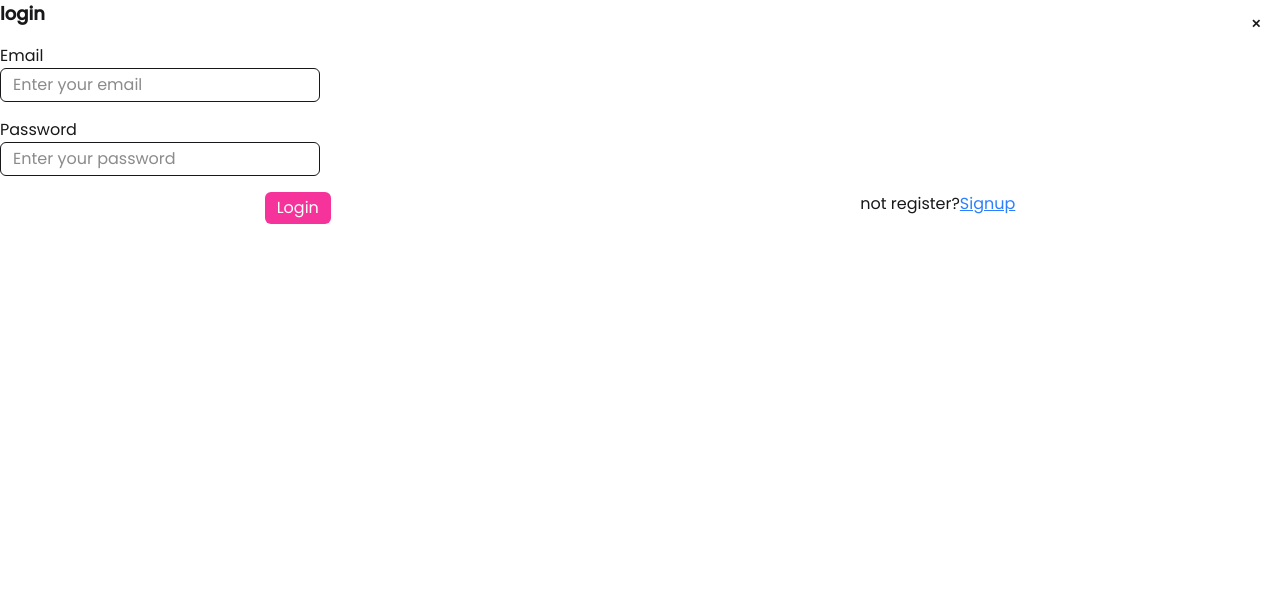
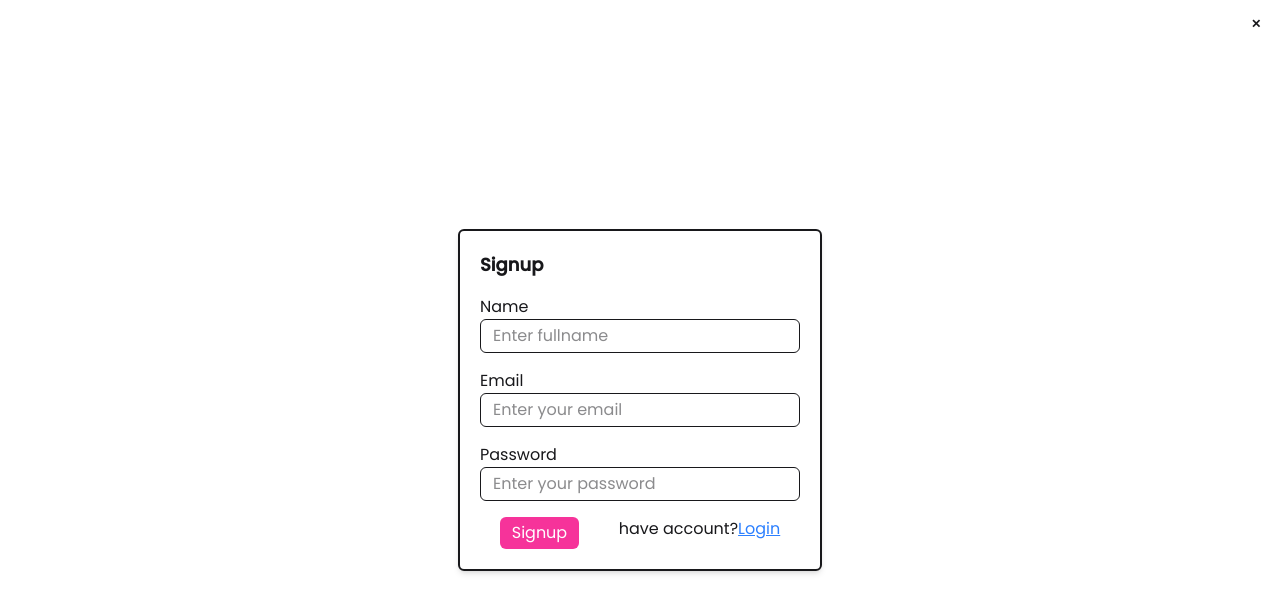
Before and after one commit to KrishnaBir/bookstore, a React app in the folder frontend/: page /signup in a window 1280 px wide. Shown: the top 612 px of the page. Built offline with nearby package versions, Linux system fonts and the light colour scheme; the HTML template or start-up script is replaced by a standard one.

Commit message:
signup layout

```diff
--- a/frontend/src/components/Signup.jsx
+++ b/frontend/src/components/Signup.jsx
@@ -4,14 +4,23 @@ import { Link } from 'react-router-dom'
 function Signup() {
   return (
     <>
-      <div>
-        <div id="my_modal_3" className="">
+      <div className='flex h-screen items-center justify-around'>
+        <div id="my_modal_3" className="border-[2px] rounded-md p-5 shadow-md">
           <div className="">
             <form method="div">
               {/* if there is a button in form, it will close the modal */}
               <button className="btn btn-sm btn-circle btn-ghost absolute right-2 top-2">✕</button>
             </form>
-            <h3 className="font-bold text-lg">login</h3>
+            <h3 className="font-bold text-lg">Signup</h3>
+
+            <div className='mt-4 space-y-2'>
+              <span>Name</span>
+              <br />
+              <input type="text"
+                placeholder="Enter fullname"
+                className='w-80 px-3 py-1 border outline-none rounded-md'
+              />
+            </div>
 
             <div className='mt-4 space-y-2'>
               <span>Email</span>
@@ -32,12 +41,12 @@ function Signup() {
             </div>
 
             <div className='flex justify-around mt-4'>
-              <button className='bg-pink-500 text-white rounded-md px-3 py-1 hover:bg-pink-700 duration-200'>Login</button>
+              <button className='bg-pink-500 text-white rounded-md px-3 py-1 hover:bg-pink-700 duration-200'>Signup</button>
               <p>
-                not register?
+                have account?
                 <Link
-                  to={"/signup"}
-                  className='underline text-blue-500 cursor-pointer'>Signup</Link>
+                  to={"/"}
+                  className='underline text-blue-500 cursor-pointer'>Login</Link>
               </p>
             </div>
 
```
